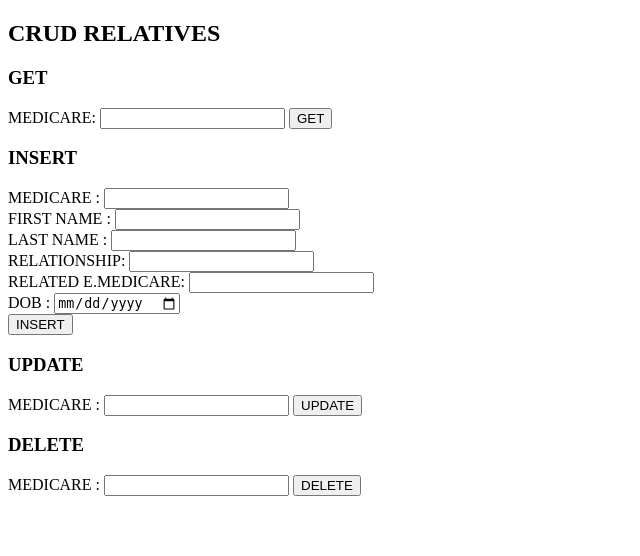
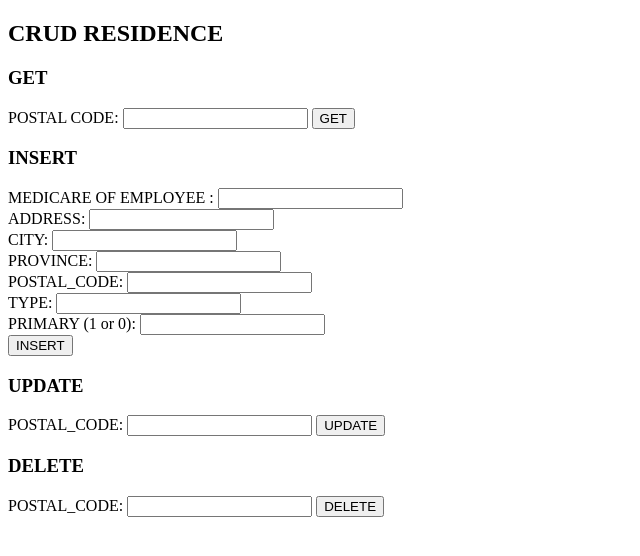
Before and after one commit to SamuelLopezF/coen353gui, a PHP site: page /residence.php in a window 1280 px wide. Shown: the part 30-586 px from the top of the page, without its empty margins (0-640 px from the left). Run offline with PHP 8.4, Linux system fonts and the light colour scheme.

Commit message:
missing update for residence

```diff
--- a/residence.php
+++ b/residence.php
@@ -4,29 +4,30 @@
 ?>
 
 <body>
-  <h2>CRUD RELATIVES<h2>
+  <h2>CRUD RESIDENCE<h2>
   <h3>GET</h3>
   <form action="./queries/crud_residence/get_residence.php" method="GET">
-    MEDICARE: <input type="number" name="medicare_get_id" id="medicare_get_id" value="">
+    POSTAL CODE: <input type="text" name="postal_code_residence_get" id="postal_code_residence_get" value="">
     <input type="submit" value="GET">
   </form>
   <h3>INSERT</h3>
   <form action="./queries/crud_residence/insert_residence.php" method="POST">
-      MEDICARE : <input type="number" name="medicare" id="medicare_id" value=""></br>
-      FIRST NAME : <input type="text" name="first_name" id="first_name_id" value=""></br>
-      LAST NAME : <input type="text" name="last_name" id="last_name_id" value=""></br>
-      RELATIONSHIP: <input type="text" name="relationship_name" id="relationship_name" value=""></br>
-      RELATED E.MEDICARE: <input type="number" name="relatedEmployeeMedicare" id="relatedEmployeeMedicare" value=""></br>
-      DOB : <input type="date" name="dob" id="dob_id" value=""></br>
+      MEDICARE OF EMPLOYEE : <input type="number" name="medicare_residence_insert" id="" value=""></br>
+      ADDRESS: <input type="text" name="address_residence" id="" value=""></br>
+      CITY: <input type="text" name="city_residence" id="" value=""></br>
+      PROVINCE: <input type="text" name="province_residence" id="" value=""></br>
+      POSTAL_CODE: <input type="text" name="postal_code_residence" id="" value=""></br>
+      TYPE: <input type="text" name="type_residence" id="" value=""></br>
+      PRIMARY (1 or 0): <input type="number" name="primary_residence" id="" value=""></br>
     <input type="submit" value="INSERT">
   </form>
   <h3>UPDATE</h3>
   <form action="./queries/crud_residence/update_residence.php" method="POST">
-      MEDICARE : <input type="number" name="medicare_id_update" id="medicare_id_update" value="">
+      POSTAL_CODE: <input type="text" name="postal_code_residence_update" id="" value="">
       <input type="submit" value="UPDATE">
   </form>
   <h3>DELETE</h3>
   <form action="./queries/crud_residence/delete_residence.php" method="POST">
-      MEDICARE : <input type="number" name="medicare_id_delete" id="medicare_id" value="">
+      POSTAL_CODE: <input type="text" name="postal_code_residence_delete" id="" value="">
       <input type="submit" value="DELETE">
   </form>
```
Also changed, not shown: queries/crud_residence/delete_residence.php (added, +18 -0 lines), queries/crud_residence/get_residence.php (added, +30 -0 lines), queries/crud_residence/insert_residence.php (added, +26 -0 lines).
